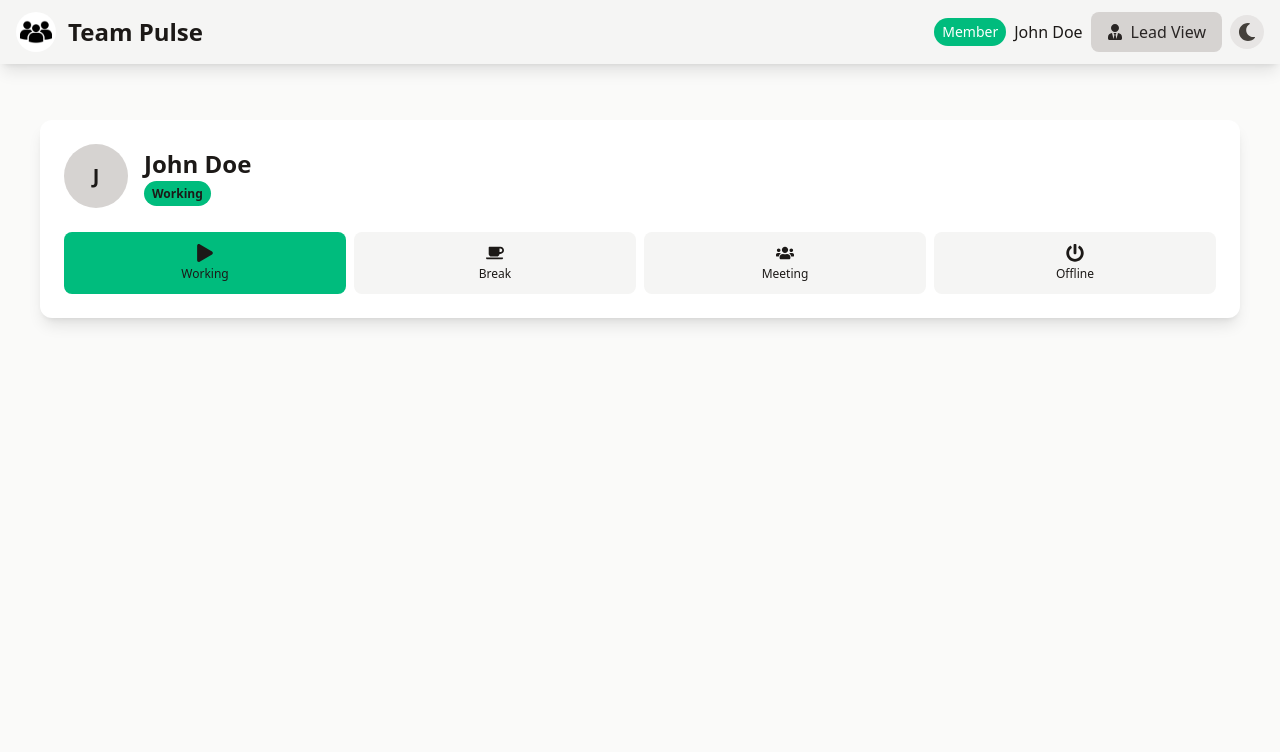
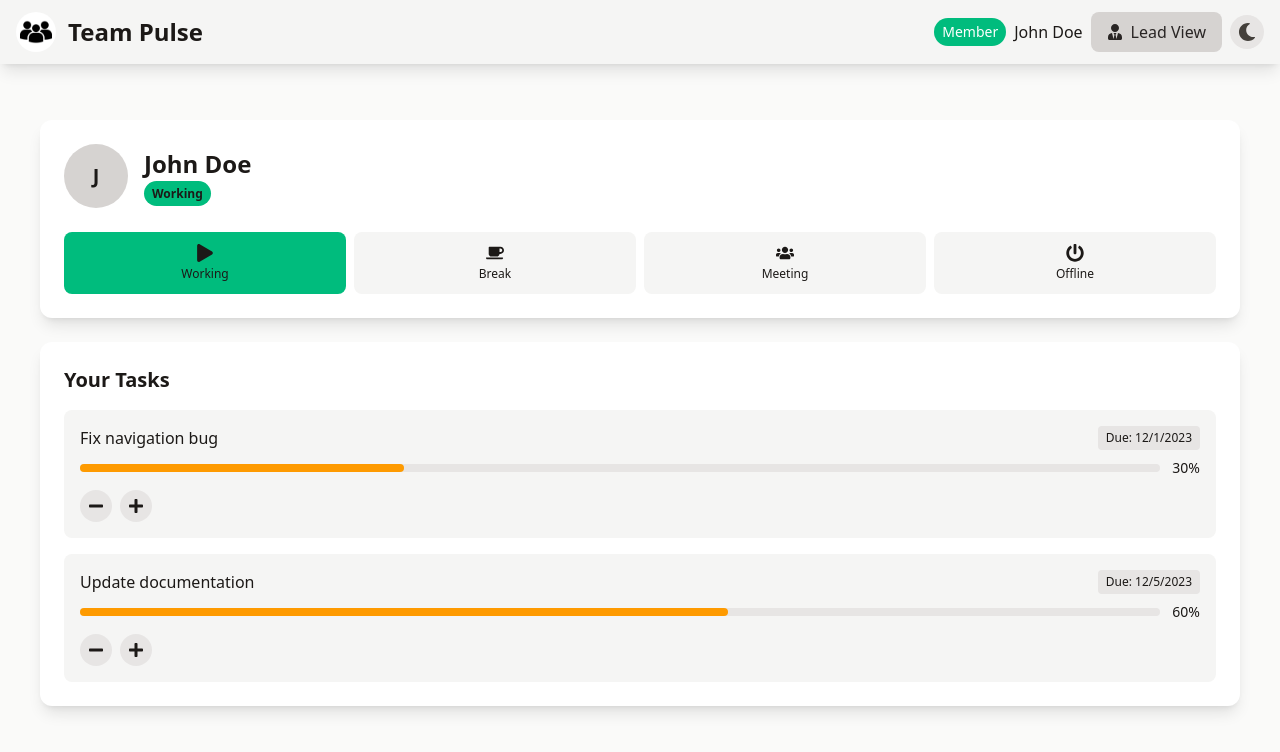
Before and after one commit to AnshuGu-Intern/Team-Pulse-Dashboard, a React (Vite) app: page / in a window 1280 px wide. Shown: the top 752 px of the page. Built offline with nearby package versions, Linux system fonts and the light colour scheme.

Commit message:
feat: add task management to member view

```diff
--- a/src/pages/dashboard/TeamMemberView.jsx
+++ b/src/pages/dashboard/TeamMemberView.jsx
@@ -1,8 +1,17 @@
 import React from "react";
 import { useDispatch, useSelector } from "react-redux";
 import { updateStatus } from "../../store/slices/membersSlice";
-import { FaPlay, FaCoffee, FaUsers, FaPowerOff } from "react-icons/fa";
+import { updateProgress } from "../../store/slices/tasksSlice";
 import StatusBadge from "../../components/StatusBadge";
+import {
+  FaPlay,
+  FaCoffee,
+  FaUsers,
+  FaPowerOff,
+  FaPlus,
+  FaMinus,
+  FaCheck,
+} from "react-icons/fa";
 
 const TeamMemberView = () => {
   const dispatch = useDispatch();
@@ -11,6 +20,16 @@ const TeamMemberView = () => {
   const members = useSelector((state) => state.members);
 
   const currentMember = members.find((m) => m.name === currentUser);
+
+  const tasks = useSelector((state) => state.tasks);
+
+  const memberTasks = tasks.filter(
+    (task) => task.memberId === currentMember?.id
+  );
+
+  const handleProgressChange = (taskId, amount) => {
+    dispatch(updateProgress({ id: taskId, amount }));
+  };
 
   const handleStatusChange = (status) => {
     dispatch(
@@ -70,6 +89,106 @@ const TeamMemberView = () => {
           ))}
         </div>
       </div>
+      <div
+        className={`p-6 rounded-xl shadow-lg ${
+          darkMode ? "bg-stone-700" : "bg-white"
+        }`}
+      >
+        <h2 className="text-xl font-bold mb-4">Your Tasks</h2>
+        {memberTasks.length > 0 ? (
+          <div className="space-y-4">
+            {memberTasks.map((task) => (
+              <div
+                key={task.id}
+                className={`p-4 rounded-lg ${
+                  darkMode ? "bg-stone-600" : "bg-stone-100"
+                }`}
+              >
+                <div className="flex justify-between items-start mb-2">
+                  <h3 className="font-medium">{task.title}</h3>
+                  <span
+                    className={`px-2 py-1 rounded text-xs ${
+                      task.progress === 100
+                        ? "bg-emerald-500 text-stone-900"
+                        : darkMode
+                        ? "bg-stone-500"
+                        : "bg-stone-200"
+                    }`}
+                  >
+                    Due: {new Date(task.dueDate).toLocaleDateString()}
+                  </span>
+                </div>
+
+                <div className="flex items-center mb-3">
+                  <div className="w-full bg-stone-200 dark:bg-stone-500 rounded-full h-2 mr-3">
+                    <div
+                      className={`h-2 rounded-full ${
+                        task.progress < 30
+                          ? "bg-red-500"
+                          : task.progress < 70
+                          ? "bg-amber-500"
+                          : "bg-emerald-500"
+                      }`}
+                      style={{ width: `${task.progress}%` }}
+                    ></div>
+                  </div>
+                  <span className="text-sm font-medium">{task.progress}%</span>
+                </div>
+
+                <div className="flex justify-between">
+                  <div className="flex space-x-2">
+                    <button
+                      onClick={() => handleProgressChange(task.id, -10)}
+                      disabled={task.progress <= 0}
+                      className={`p-2 rounded-full ${
+                        darkMode
+                          ? "bg-stone-500 hover:bg-stone-400"
+                          : "bg-stone-200 hover:bg-stone-300"
+                      } ${
+                        task.progress <= 0
+                          ? "opacity-50 cursor-not-allowed"
+                          : ""
+                      }`}
+                    >
+                      <FaMinus />
+                    </button>
+                    <button
+                      onClick={() => handleProgressChange(task.id, 10)}
+                      disabled={task.progress >= 100}
+                      className={`p-2 rounded-full ${
+                        darkMode
+                          ? "bg-stone-500 hover:bg-stone-400"
+                          : "bg-stone-200 hover:bg-stone-300"
+                      } ${
+                        task.progress >= 100
+                          ? "opacity-50 cursor-not-allowed"
+                          : ""
+                      }`}
+                    >
+                      <FaPlus />
+                    </button>
+                  </div>
+
+                  {task.progress === 100 && (
+                    <div className="flex items-center text-emerald-500 text-sm">
+                      <FaCheck className="mr-1" />
+                      <span>Completed!</span>
+                    </div>
+                  )}
+                </div>
+              </div>
+            ))}
+          </div>
+        ) : (
+          <p
+            className={`text-center py-6 ${
+              darkMode ? "text-stone-400" : "text-stone-500"
+            }`}
+          >
+            No tasks assigned yet
+          </p>
+        )}
+      </div>
     </div>
   );
 };
```
